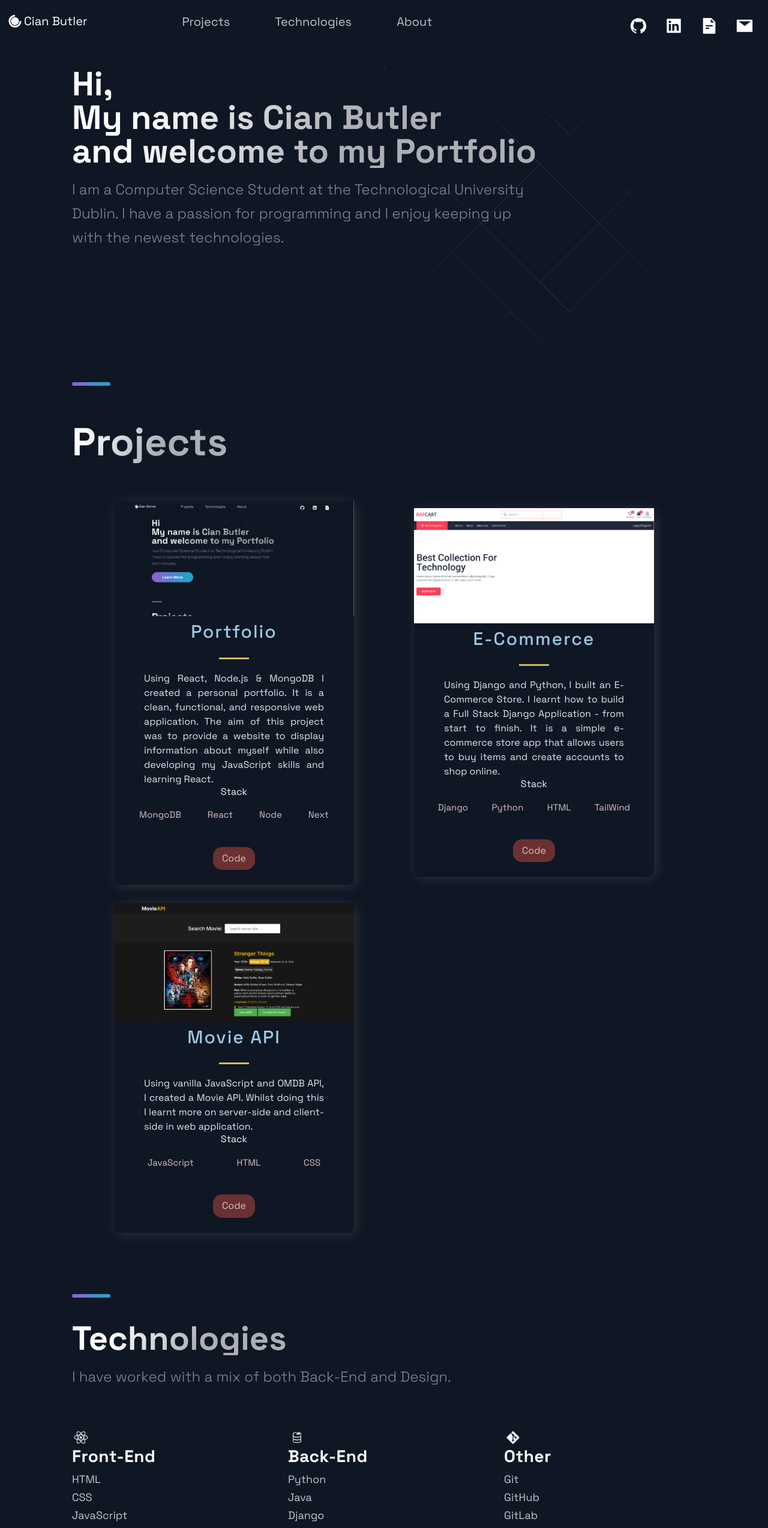
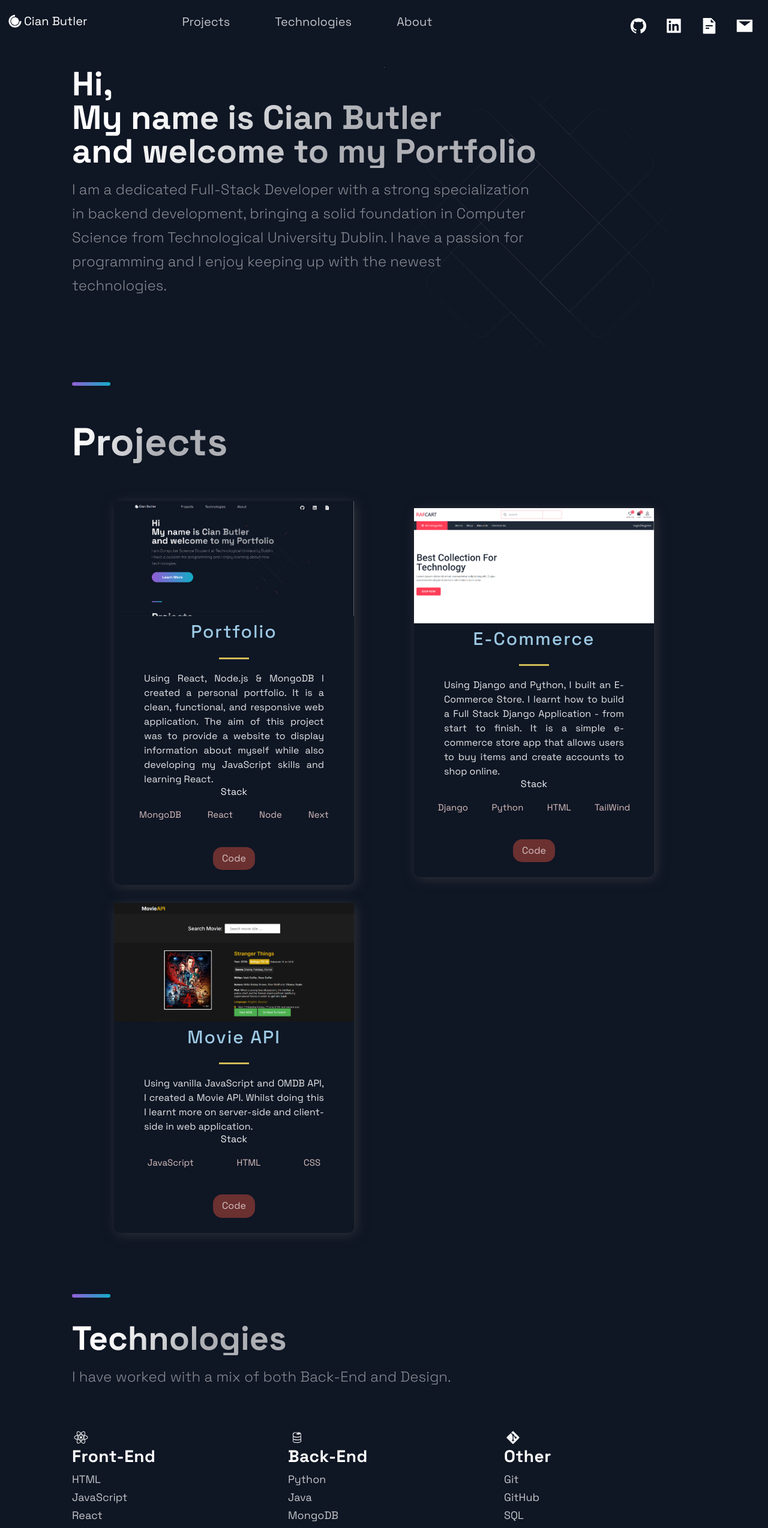
Before and after one commit to CBtlr00/Portfolio, a Next.js app: page /Portfolio/ in a window 1280 px wide. Shown: the top 2547 px of the page at 60% size. Built offline with nearby package versions, Linux system fonts and the light colour scheme.

Commit message:
Updating Portfolio

```diff
--- a/src/components/Hero/Hero.js
+++ b/src/components/Hero/Hero.js
@@ -12,7 +12,7 @@ const Hero = (props) => (
           and welcome to my Portfolio
         </SectionTitle>
         <SectionText>
-          I am a Computer Science Student at the Technological University Dublin. I have a passion for programming and I enjoy keeping up with the newest technologies.
+        I am a dedicated Full-Stack Developer with a strong specialization in backend development, bringing a solid foundation in Computer Science from Technological University Dublin. I have a passion for programming and I enjoy keeping up with the newest technologies.
         </SectionText>
       </LeftSection>
   </Section>
--- a/src/components/Technologies/Technologies.js
+++ b/src/components/Technologies/Technologies.js
@@ -17,11 +17,8 @@ const Technologies = () =>  (
           <ListTitle>Front-End</ListTitle>
           <ListParagraph>
             HTML<br/>
-            CSS<br/>
             JavaScript<br/>
-            React<br/>
-            Bootstrap<br/>
-            TailWind
+            React
           </ListParagraph>
         </ListContainer>
       </ListItem>
@@ -32,10 +29,9 @@ const Technologies = () =>  (
           <ListParagraph>
             Python<br/>
             Java<br/>
+            MongoDB<br/>
+            SpringBoot<br/>
             Django<br/>
-            MongoDB<br/>
-            SQL<br/>
-            C++<br/>
             Node
           </ListParagraph>
         </ListContainer>
@@ -47,7 +43,8 @@ const Technologies = () =>  (
           <ListParagraph>
             Git<br/>
             GitHub<br/>
-            GitLab<br/>
+            SQL<br/>
+            NoSQL<br/>
             Jira
           </ListParagraph>
         </ListContainer>
--- a/src/components/TimeLine/TimeLine.js
+++ b/src/components/TimeLine/TimeLine.js
@@ -47,7 +47,7 @@ const Timeline = () => {
       <SectionDivider divider />
       <SectionTitle>About Me</SectionTitle>
       <SectionText>
-        I am a Full-Stack Developer who has a keen interest in programming. Bachelor of Science (Honours) in Computing with Software Development (Expected 2.1) that is enthusiastic with good communication, team collaboration and problem solving. Complete all tasks to the best of my ability with a positive attitude and to develop professionally and personally. In my spare time I enjoy learning about new technologies and developing those skill with personal projects.
+        I am a Full-Stack Developer who has a keen interest in back end programming. Bachelor of Science (Honours) in Computing with Software Development that is enthusiastic with good communication, team collaboration and problem solving. Complete all tasks to the best of my ability with a positive attitude and to develop professionally and personally. In my spare time I enjoy learning about new technologies and developing those skill with personal projects.
       </SectionText>
       <CarouselContainer ref={carouselRef}>
         <>
```
